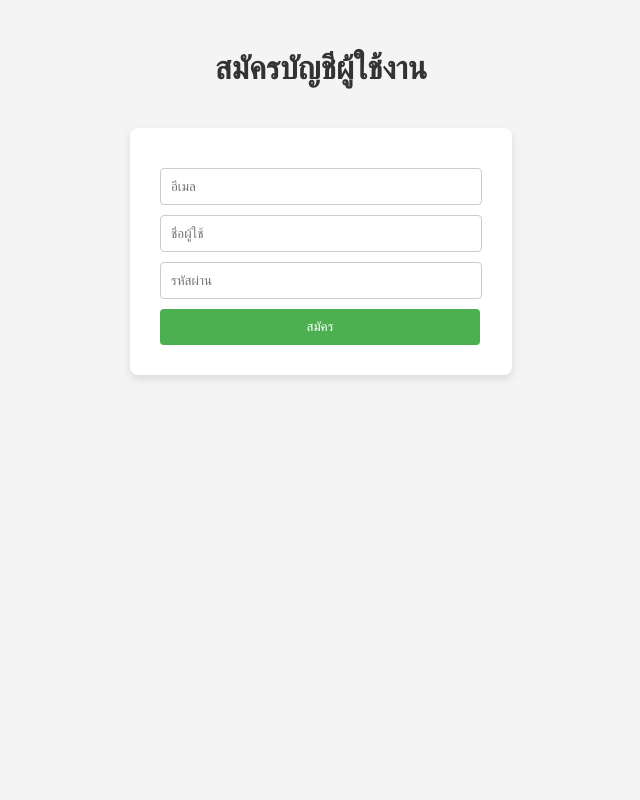
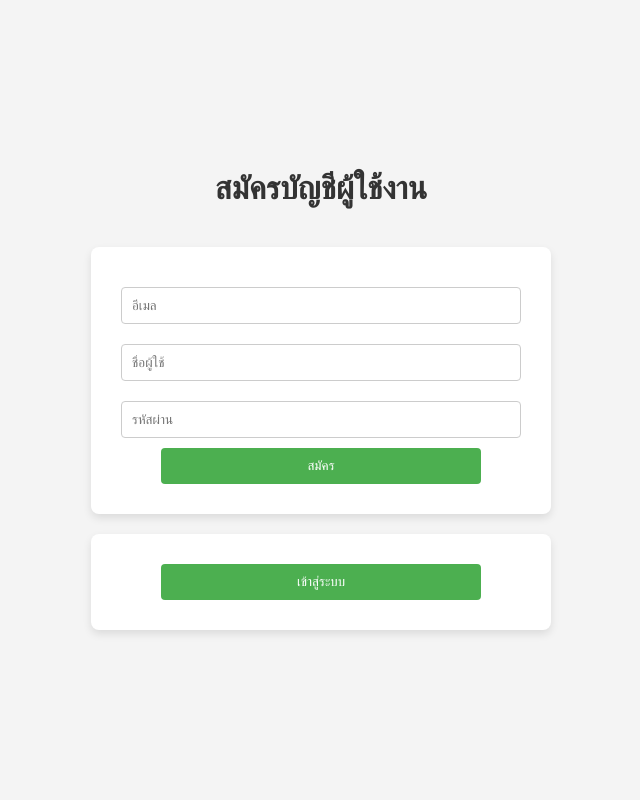
Before and after one commit to apsn1/web1, a PHP site: page /admin/register.php in a window 1280 px wide. Shown: the whole page, without its empty margins (319-959 px from the left). Run offline with PHP 8.4, Linux system fonts and the light colour scheme.

Commit message:
css 14:48

```diff
--- a/admin/CssForAdmin/register_css.css
+++ b/admin/CssForAdmin/register_css.css
@@ -1,34 +1,11 @@
 /* Login_css.css */
-body {
-    font-family: Arial, sans-serif;
-    background-color: #f4f4f4;
-    text-align: center;
-    margin: 0;
-    padding: 0;
+.error {
+    color: red;
+    font-size: 14px;
 }
 
-h1 {
-    color: #333;
-    margin-top: 50px;
-}
-
-form {
-    background-color: #fff;
-    padding: 30px;
-    border-radius: 8px;
-    box-shadow: 0 4px 8px rgba(0, 0, 0, 0.1);
-    display: inline-block;
-    margin-top: 20px;
-    text-align: left; /* Align text to the left */
-}
-
-input[type="text"], input[type="password"] {
-    width: 300px;
-    padding: 10px;
-    margin: 10px 0;
-    border: 1px solid #ccc;
-    border-radius: 4px;
-    display: block; /* Makes each input field appear in a vertical stack */
+button:hover {
+    background-color: #45a049;
 }
 
 button {
@@ -39,15 +16,55 @@ button {
     border: none;
     border-radius: 4px;
     cursor: pointer;
-    display: block; /* Makes button appear below the inputs */
-    margin-top: 10px;
+    transition: background-color 0.3s ease; /* การเปลี่ยนสีปุ่มอย่างนุ่มนวล */
 }
 
 button:hover {
     background-color: #45a049;
+    transform: scale(1.05); /* เพิ่มขนาดเล็กน้อยเมื่อ hover */
 }
 
-.error {
-    color: red;
-    font-size: 14px;
+input[type="text"], input[type="password"] {
+    width: 100%; /* ให้ช่องกรอกข้อมูลเต็มความกว้างของ form */
+    padding: 10px;
+    margin: 10px 0;
+    border: 1px solid #ccc;
+    border-radius: 4px;
+    box-sizing: border-box; /* รวม padding และ border ในขนาดที่กำหนด */
 }
+
+form {
+    background-color: #fff;
+    padding: 30px;
+    border-radius: 8px;
+    box-shadow: 0 4px 8px rgba(0, 0, 0, 0.1);
+    display: inline-block;
+    margin-top: 20px;
+    width: 100%; /* ปรับให้เต็มความกว้างที่มี */
+    max-width: 400px; /* กำหนดความกว้างสูงสุด */
+}
+
+h1 {
+    color: #333;
+    margin-top: 0;
+    font-size: 2em; /* ปรับขนาดฟอนต์ */
+    margin-bottom: 20px; /* เพิ่มระยะห่างด้านล่าง */
+}
+
+body {
+    font-family: Arial, sans-serif;
+    background-color: #f4f4f4;
+    margin: 0;
+    padding: 0;
+    display: flex;
+    flex-direction: column; /* จัดเรียงเป็นแนวตั้ง */
+    justify-content: center; /* จัดกลางในแนวนอน */
+    align-items: center; /* จัดกลางในแนวตั้ง */
+    height: 100vh; /* ทำให้ body ครอบคลุมทั้งหน้าจอ */
+    text-align: center; /* จัดข้อความทั้งหมดให้อยู่ตรงกลาง */
+}
+
+/* ทำให้ฟอร์มมีระยะห่างจากส่วนอื่นๆ */
+form {
+    margin-top: 20px;
+}
--- a/admin/register.php
+++ b/admin/register.php
@@ -1,11 +1,14 @@
 <?php include('../db.php'); ?>
 <!DOCTYPE html>
 <html>
+
 <head>
     <link rel="stylesheet" href="CssForAdmin/register_css.css">
     <title>สมัครบัญชีผู้ใช้งาน</title>
 </head>
+
 <body>
+    <div class="login">
         <h1>สมัครบัญชีผู้ใช้งาน</h1>
         <form method="POST" action="register_process.php">
             <input type="text" name="email" placeholder="อีเมล" required>
@@ -13,5 +16,12 @@
             <input type="password" name="password" placeholder="รหัสผ่าน" required>
             <button type="submit">สมัคร</button>
         </form>
+        <form>
+            <a href="login.php">
+                <button type="button">เข้าสู่ระบบ</button>
+            </a>
+        </form>
+    </div>
 </body>
+
 </html>
```
Also changed, not shown: admin/login.php (+4 -4 lines). Lines whose indentation alone changed are shown as unchanged.
